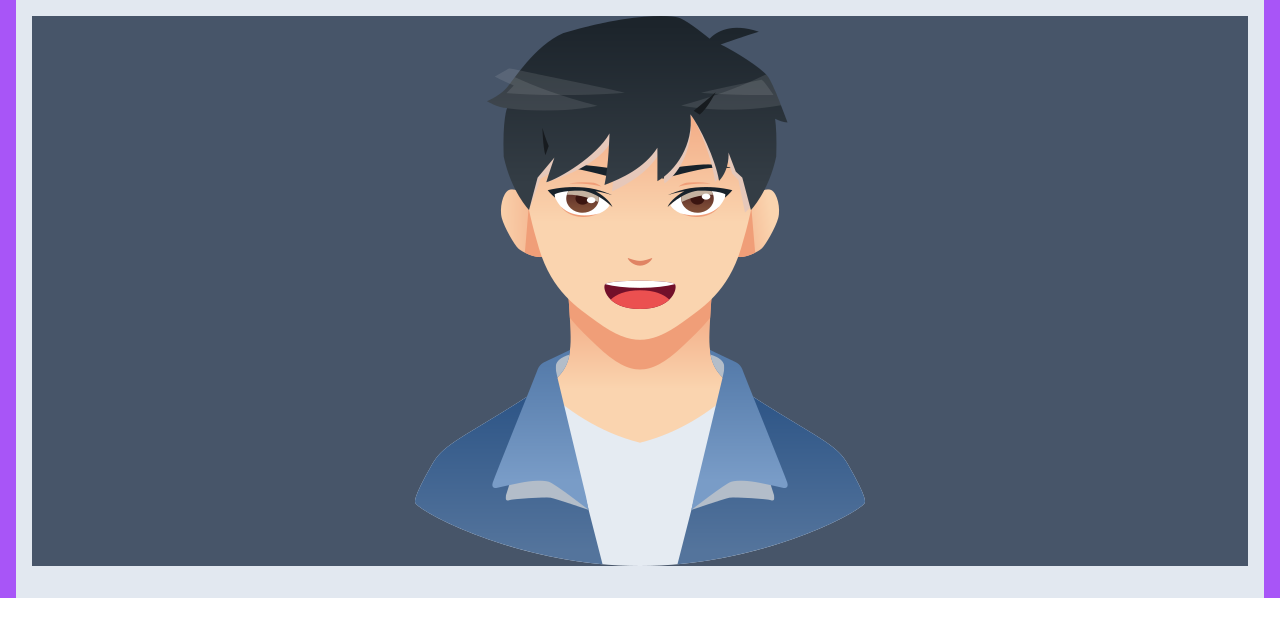
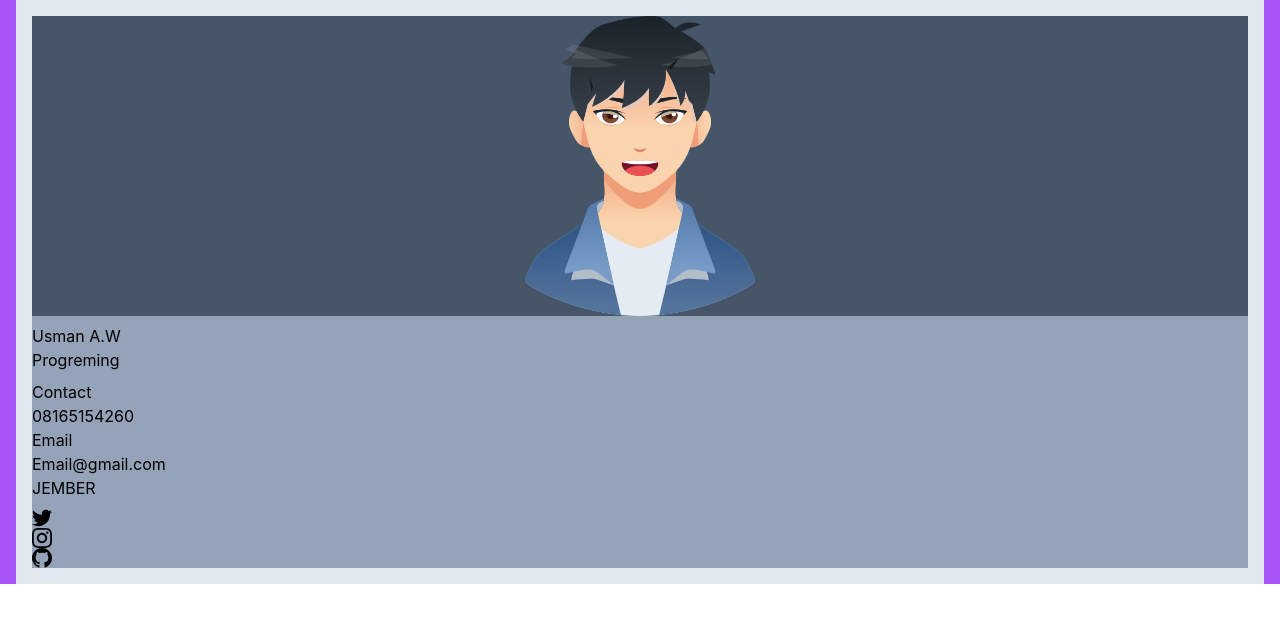
Before and after one commit to MUsmanAliWafa/tailwindcss-portfolio, a website: page src/vcard.html in a window 1280 px wide. Drawn offline with Linux system fonts and the light colour scheme.

Commit message:
add icon sosmed

```diff
--- a/src/vcard.html
+++ b/src/vcard.html
@@ -6,7 +6,6 @@
     <title>Vcard Name</title>
     <link rel="stylesheet" href="../dist/css/style.css">
   </head>
-
   <body>
     <!-- virtual card name  -->
     <div class=" bg-purple-500">
@@ -16,27 +15,68 @@
 
           </div>
           <div class="avatar relative bg-slate-600 justify-center items-center ">
-            <img src="../dist/img/man.png" alt="" class="max-w-full mx-auto" />
+            <img src="../dist/img/man.png" alt="" class=" max-w-full mx-auto w-[230px] h-[300px]" />
           </div>
-          <div class="biodata">
+          <div class="biodata bg-slate-400">
             <div class="pt-2">
-              <h3 class="nama"></h3>
-              <p></p>
+              <h2 class="nama">Usman A.W</h2>
+              <p>Progreming</p>
             </div>
             <div class="pt-2">
               <div class="c">
-                <h5 class="nama"></h5>
-                <p></p>
+                <h5 class="nama">Contact</h5>
+                <p>08165154260</p>
               </div>
               <div class="c">
-                <h5 class="nama"></h5>
-                <p></p>
+                <h5 class="nama">Email</h5>
+                <p>Email@gmail.com</p>
               </div>
               <div class="c">
-                <h5 class="nama"></h5>
-                <p></p>
+                <h5 class="nama">JEMBER</h5>
+
               </div>
 
+            </div>
+            <div class="pt-2">
+              <div class="social">
+                <a href="" class="medsos">
+<!-- Twitter -->
+<svg
+  xmlns="http://www.w3.org/2000/svg"
+  class="h-5 w-5"
+  fill="currentColor"
+  viewBox="0 0 24 24">
+  <path
+    d="M24 4.557c-.883.392-1.832.656-2.828.775 1.017-.609 1.798-1.574 2.165-2.724-.951.564-2.005.974-3.127 1.195-.897-.957-2.178-1.555-3.594-1.555-3.179 0-5.515 2.966-4.797 6.045-4.091-.205-7.719-2.165-10.148-5.144-1.29 2.213-.669 5.108 1.523 6.574-.806-.026-1.566-.247-2.229-.616-.054 2.281 1.581 4.415 3.949 4.89-.693.188-1.452.232-2.224.084.626 1.956 2.444 3.379 4.6 3.419-2.07 1.623-4.678 2.348-7.29 2.04 2.179 1.397 4.768 2.212 7.548 2.212 9.142 0 14.307-7.721 13.995-14.646.962-.695 1.797-1.562 2.457-2.549z" />
+</svg>
+                </a>
+              </div>
+              <div class="meds">
+                <a href="" class="medsos">
+                  <!-- Instagram -->
+<svg
+xmlns="http://www.w3.org/2000/svg"
+class="h-5 w-5"
+fill="currentColor"
+viewBox="0 0 24 24">
+<path
+  d="M12 2.163c3.204 0 3.584.012 4.85.07 3.252.148 4.771 1.691 4.919 4.919.058 1.265.069 1.645.069 4.849 0 3.205-.012 3.584-.069 4.849-.149 3.225-1.664 4.771-4.919 4.919-1.266.058-1.644.07-4.85.07-3.204 0-3.584-.012-4.849-.07-3.26-.149-4.771-1.699-4.919-4.92-.058-1.265-.07-1.644-.07-4.849 0-3.204.013-3.583.07-4.849.149-3.227 1.664-4.771 4.919-4.919 1.266-.057 1.645-.069 4.849-.069zm0-2.163c-3.259 0-3.667.014-4.947.072-4.358.2-6.78 2.618-6.98 6.98-.059 1.281-.073 1.689-.073 4.948 0 3.259.014 3.668.072 4.948.2 4.358 2.618 6.78 6.98 6.98 1.281.058 1.689.072 4.948.072 3.259 0 3.668-.014 4.948-.072 4.354-.2 6.782-2.618 6.979-6.98.059-1.28.073-1.689.073-4.948 0-3.259-.014-3.667-.072-4.947-.196-4.354-2.617-6.78-6.979-6.98-1.281-.059-1.69-.073-4.949-.073zm0 5.838c-3.403 0-6.162 2.759-6.162 6.162s2.759 6.163 6.162 6.163 6.162-2.759 6.162-6.163c0-3.403-2.759-6.162-6.162-6.162zm0 10.162c-2.209 0-4-1.79-4-4 0-2.209 1.791-4 4-4s4 1.791 4 4c0 2.21-1.791 4-4 4zm6.406-11.845c-.796 0-1.441.645-1.441 1.44s.645 1.44 1.441 1.44c.795 0 1.439-.645 1.439-1.44s-.644-1.44-1.439-1.44z" />
+</svg>
+                </a>
+              </div>
+              <div class="meds">
+                <a href="" class="medsos">
+                  <!-- Github -->
+<svg
+xmlns="http://www.w3.org/2000/svg"
+class="h-5 w-5"
+fill="currentColor"
+viewBox="0 0 24 24">
+<path
+  d="M12 0c-6.626 0-12 5.373-12 12 0 5.302 3.438 9.8 8.207 11.387.599.111.793-.261.793-.577v-2.234c-3.338.726-4.033-1.416-4.033-1.416-.546-1.387-1.333-1.756-1.333-1.756-1.089-.745.083-.729.083-.729 1.205.084 1.839 1.237 1.839 1.237 1.07 1.834 2.807 1.304 3.492.997.107-.775.418-1.305.762-1.604-2.665-.305-5.467-1.334-5.467-5.931 0-1.311.469-2.381 1.236-3.221-.124-.303-.535-1.524.117-3.176 0 0 1.008-.322 3.301 1.23.957-.266 1.983-.399 3.003-.404 1.02.005 2.047.138 3.006.404 2.291-1.552 3.297-1.23 3.297-1.23.653 1.653.242 2.874.118 3.176.77.84 1.235 1.911 1.235 3.221 0 4.609-2.807 5.624-5.479 5.921.43.372.823 1.102.823 2.222v3.293c0 .319.192.694.801.576 4.765-1.589 8.199-6.086 8.199-11.386 0-6.627-5.373-12-12-12z" />
+</svg>
+                </a>
+              </div>
             </div>
 
           </div>
```
Also changed, not shown: dist/css/style.css.
